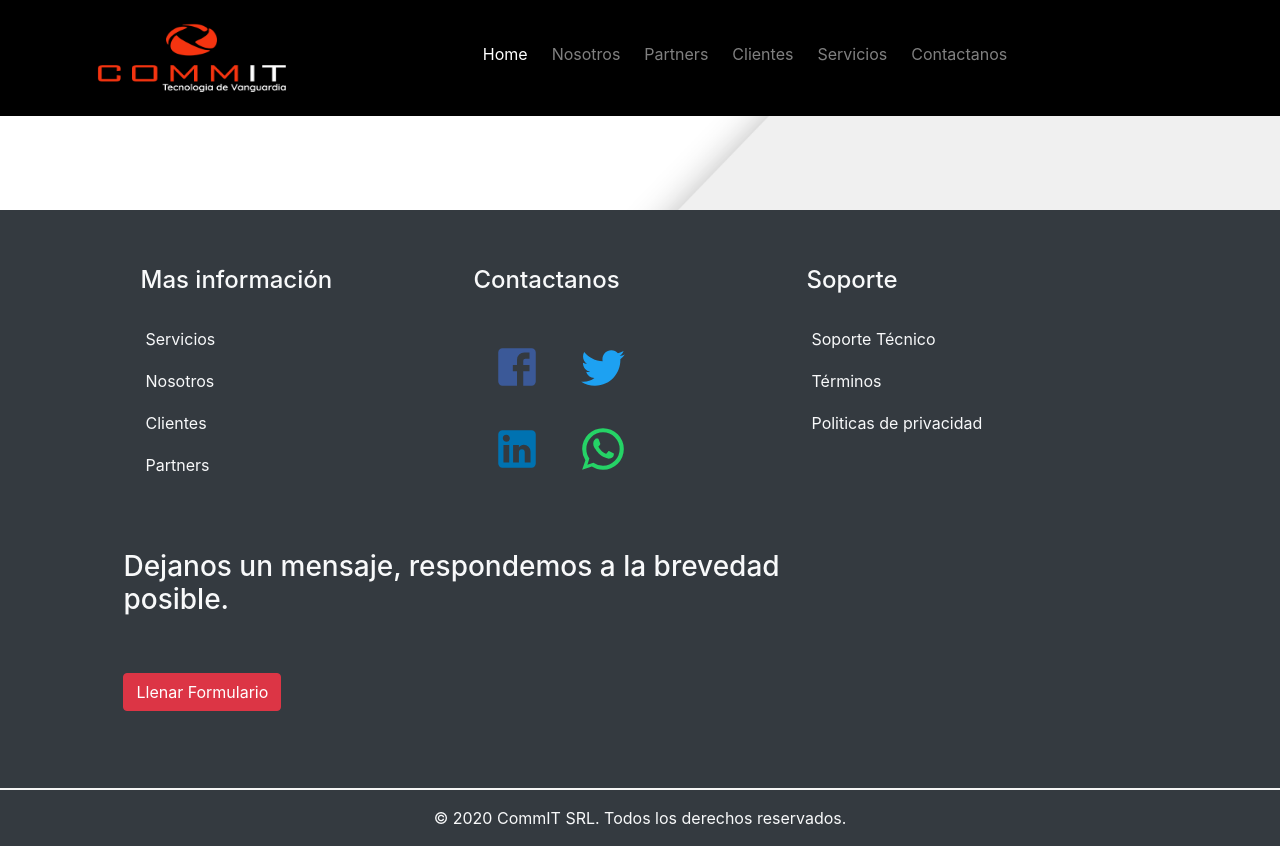
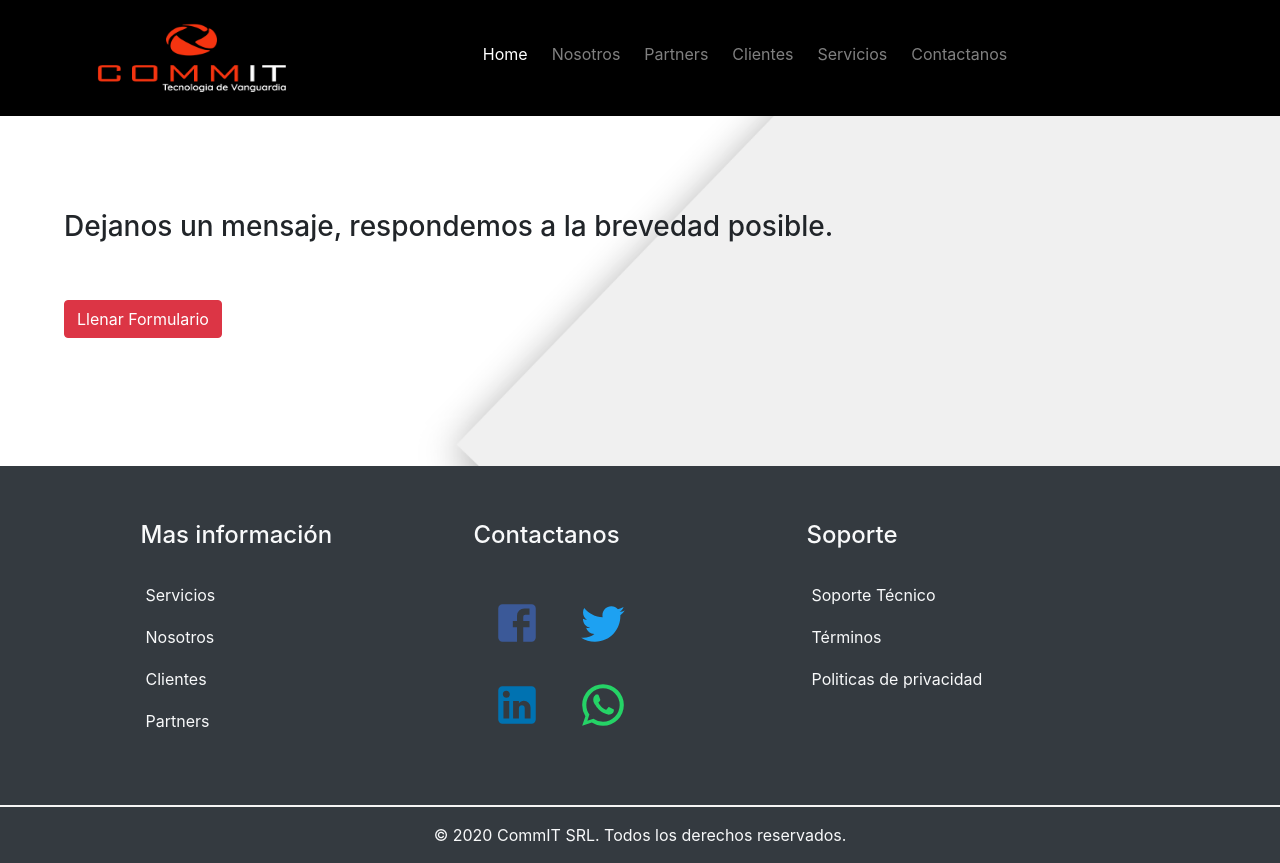
Before and after one commit to belu21/quantumwebpage, a React (Create React App) app: page /contactanos in a window 1280 px wide. Built offline with nearby package versions, Linux system fonts and the light colour scheme.

Commit message:
footer a pestana contactanos, modificacion de la navegacion (sigue igual)

```diff
--- a/src/App.js
+++ b/src/App.js
@@ -17,6 +17,7 @@ import Slide from '@material-ui/core/Slide';
 import Carousel from 'react-bootstrap/Carousel'
 import PoliticaPrivacidad from "./components/PoliticaPrivacidad";
 import CondicionesServicio from "./components/CondicionesServicio";
+import Contactanos from "./components/Contactanos";
 
 
 
@@ -34,6 +35,7 @@ function App() {
                 <Route path="/clientes" component={Clientes} />
                 <Route path="/politica-privacidad" component={PoliticaPrivacidad} />
                 <Route path="/condiciones-serv" component={CondicionesServicio} />
+                <Route path="/contactanos" component={Contactanos} />
                 <Footer />
             </Router>
         </div>
--- a/src/components/Footer.js
+++ b/src/components/Footer.js
@@ -37,9 +37,6 @@ class Footer extends Component {
                         <Link to="#" className="nav-link text-light" style={{padding: 1}}><p>Politicas de privacidad</p></Link>
                     </div>
                 </div>
-                <div>
-                    <Contactanos></Contactanos>
-                </div>
 
             </div>
 
--- a/src/components/NavBar.js
+++ b/src/components/NavBar.js
@@ -136,7 +136,7 @@ class NavBar extends Component {
 
 
                             <li className="nav-item ">
-                            <Link to="/home/#footer" className="nav-link">
+                            <Link to="/contactanos" className="nav-link">
                                     Contactanos
                             </Link>
                             </li>
```
